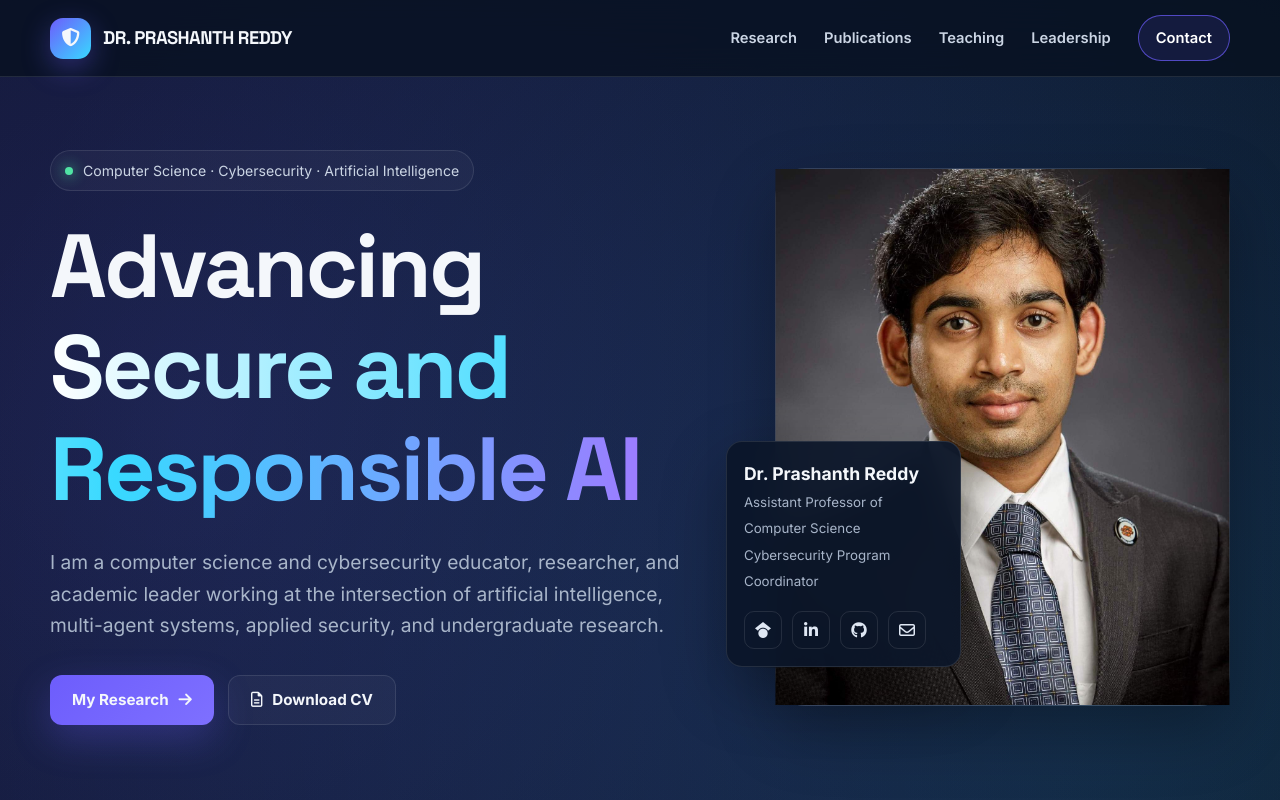
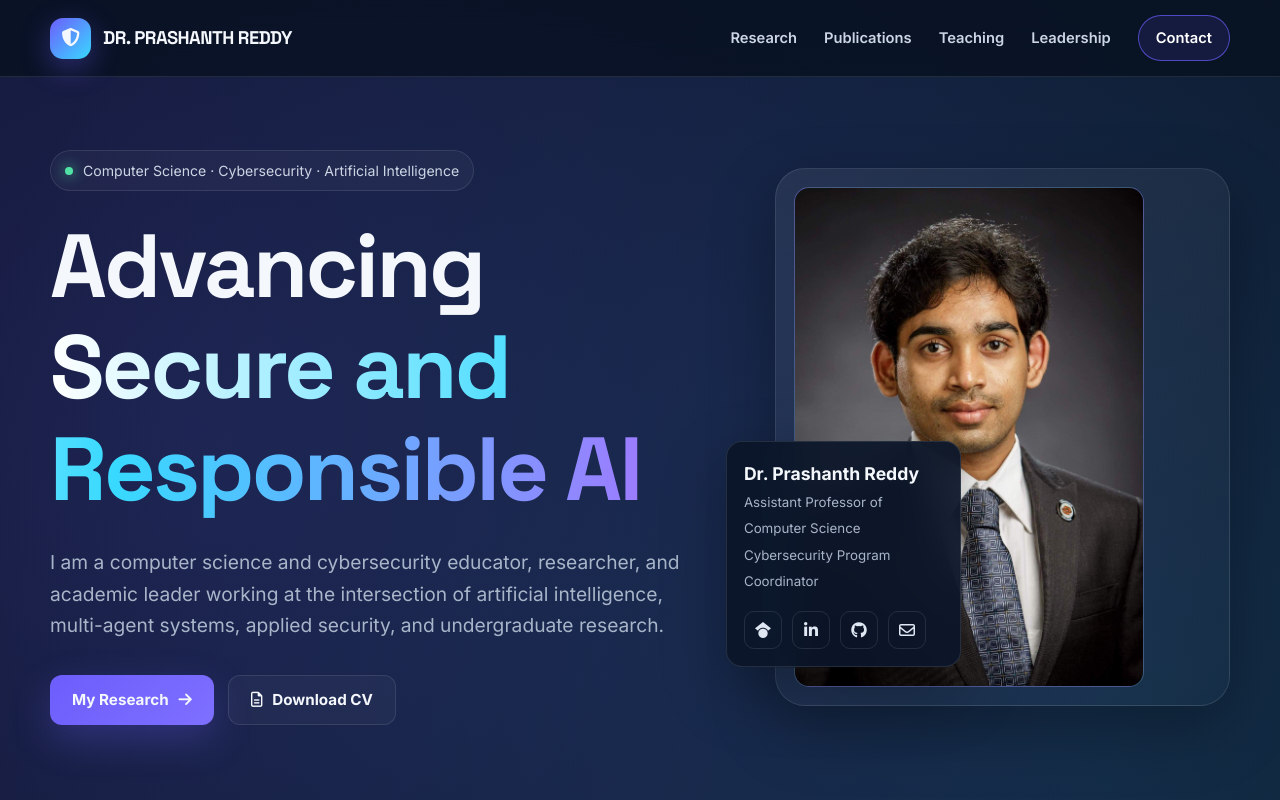
Before and after one commit to UNCP-Reddy/UNCP-Reddy.github.io, a plain HTML site: page Portfolio.html in a window 1280 px wide. Shown: the top 800 px of the page. Drawn offline with Linux system fonts and the light colour scheme.

Commit message:
Update Portfolio.html

```diff
--- a/Portfolio.html
+++ b/Portfolio.html
@@ -204,6 +204,14 @@
       margin: 27px 0 33px;
     }
 
+    .portrait {
+    position: relative;
+    width: 700px;      /* your desired frame width */
+    height: 900px;     /* your desired frame height */
+    overflow: hidden;
+    border-radius: 20px;
+    }
+
     .profile-center {
     position: absolute;
     top: 50%;
@@ -211,12 +219,12 @@
 
     transform: translate(-50%, -50%);
 
-    width: 100%;
-    height: 100%;
+    width: 85%;        /* adjust to zoom in/out */
+    height: auto;
 
     object-fit: cover;
-    object-position: center center;
-}
+    }
+
 
     .actions {
       display: flex;
```
